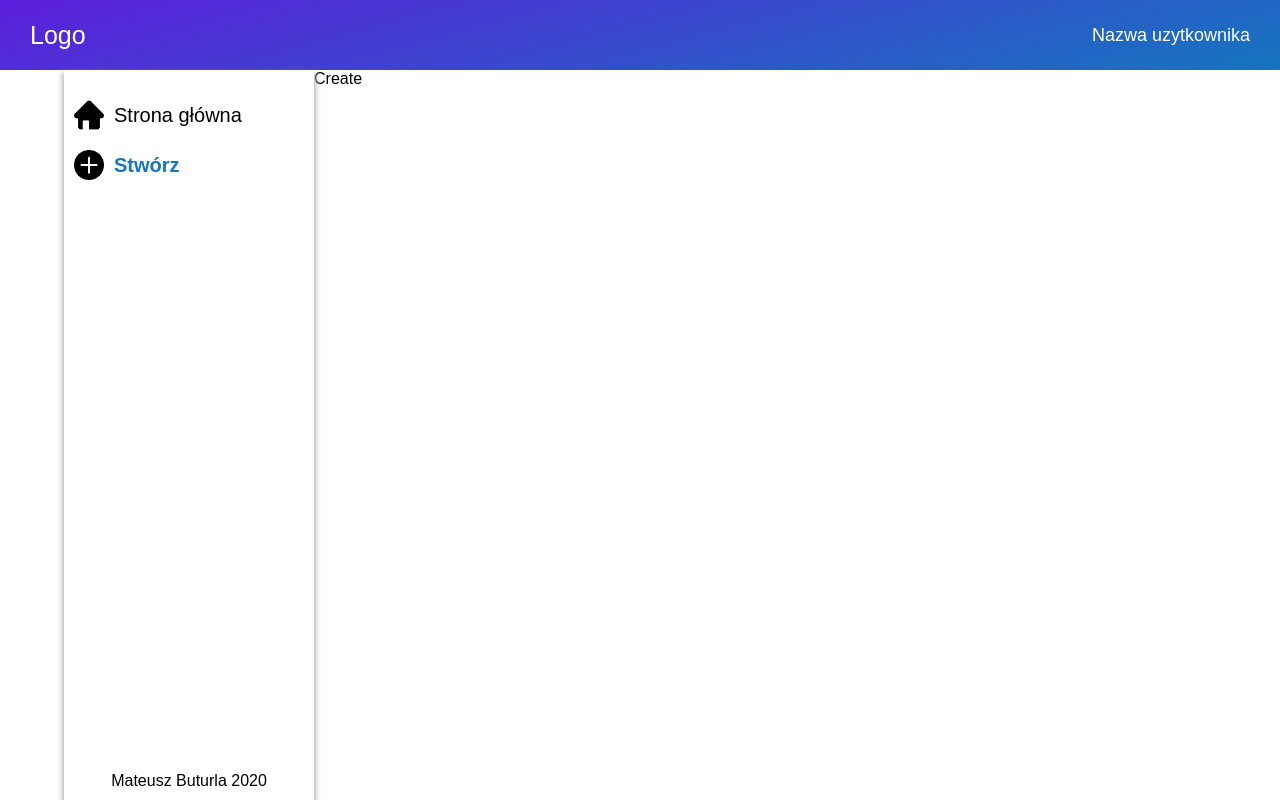
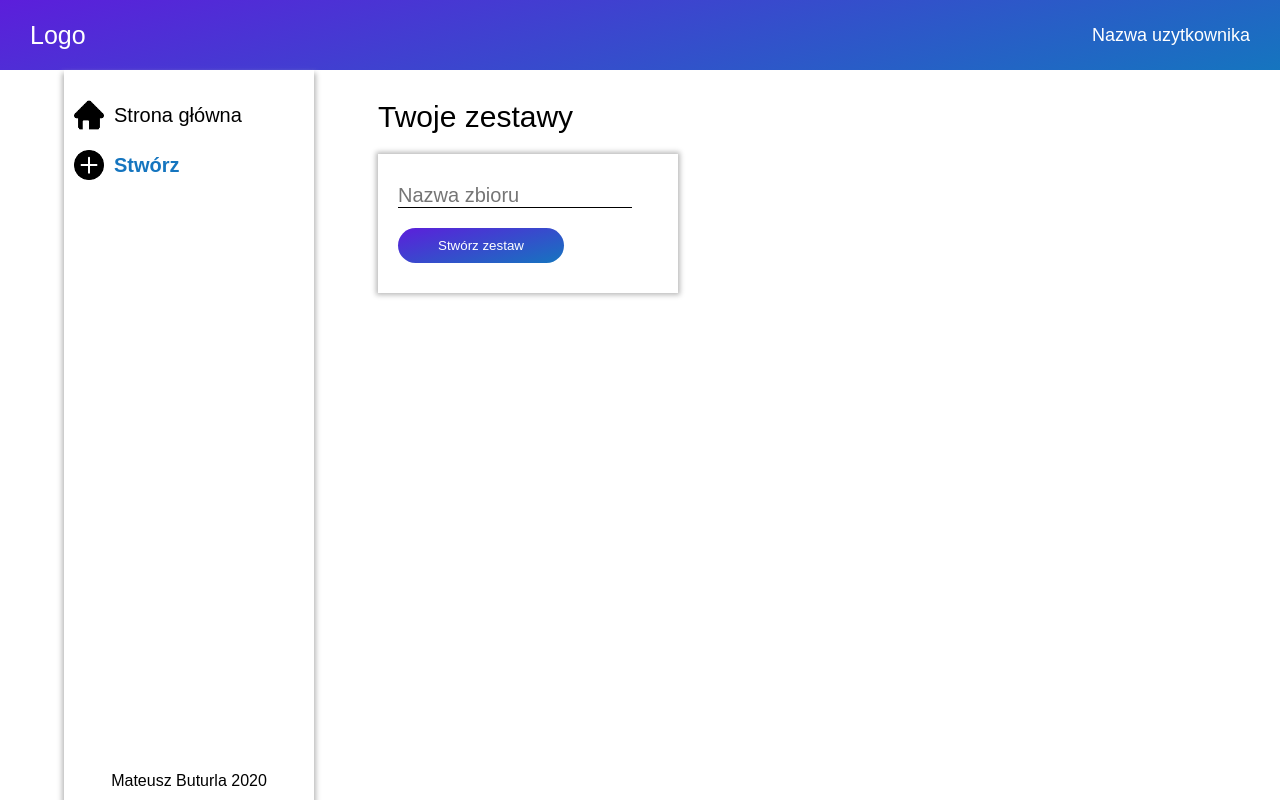
Before and after one commit to mateuszbuturla/flashcard, a React (Create React App) app in the folder client/: page /dashboard/createkit in a window 1280 px wide. Built offline with nearby package versions, Linux system fonts and the light colour scheme.

Commit message:
create kit form create

```diff
--- a/client/src/view/Dashboard/Dashboard.js
+++ b/client/src/view/Dashboard/Dashboard.js
@@ -4,6 +4,7 @@ import { NavLink, Switch, Route } from 'react-router-dom';
 
 import DashboardNav from '../../components/DashboardNav/DashboardNav';
 import DashboardMain from '../DashboardMain/DashboardMain';
+import DashboardCreateKit from '../DashboardCreateKit/DashboardCreateKit';
 
 import './dashboard.sass';
 
@@ -41,11 +42,11 @@ class Dashboard extends React.Component {
                                 <NavLink to="/dashboard" className="aside-nav__link" activeClassName="aside-nav__link--active" exact>
                                     <img src={HomeIcon} alt="Home" className="aside-nav__link-icon" />
                                     Strona główna
-                            </NavLink>
+                                </NavLink>
                                 <NavLink to="/dashboard/createkit" className="aside-nav__link" activeClassName="aside-nav__link--active" exact>
                                     <img src={PlusIcon} alt="Home" className="aside-nav__link-icon" />
                                     Stwórz
-                            </NavLink>
+                                </NavLink>
                             </div>
                             <p className="aside-nav__footer">Mateusz Buturla 2020</p>
                         </div>
@@ -55,7 +56,7 @@ class Dashboard extends React.Component {
                     <div className="dashboard__main">
                         <Switch>
                             <Route path='/dashboard' component={DashboardMain} exact />
-                            <Route path='/dashboard/createkit' component={() => <p>Create</p>} exact />
+                            <Route path='/dashboard/createkit' component={DashboardCreateKit} exact />
                         </Switch>
                     </div>
                     {/* <button onClick={this.logout.bind(this)}>Wyloguj</button> */}
--- /dev/null
+++ b/client/src/view/DashboardCreateKit/DashboardCreateKit.js
@@ -0,0 +1,34 @@
+import React from 'react';
+
+import './dashboardCreateKit.sass';
+
+class DashboardCreateKit extends React.Component {
+
+    state = {
+        name: ''
+    }
+
+    handleInputChange(e) {
+        this.setState({ [e.target.id]: e.target.value });
+    }
+
+    submitCreateKitForm(e) {
+        e.preventDefault();
+    }
+
+    render() {
+        const { name } = this.state;
+
+        return (
+            <div className="dashboard-create-kit">
+                <h2 className="dashboard-create-kit__header">Twoje zestawy</h2>
+                <form onSubmit={this.submitCreateKitForm.bind(this)} className="dashboard-create-kit__form">
+                    <input type="text" value={name} onChange={this.handleInputChange.bind(this)} className="dashboard-create-kit__input" placeholder="Nazwa zbioru" id="name" />
+                    <input type="submit" value="Stwórz zestaw" className="dashboard-create-kit__submit" />
+                </form>
+            </div>
+        );
+    }
+}
+
+export default DashboardCreateKit;
--- /dev/null
+++ b/client/src/view/DashboardCreateKit/dashboardCreateKit.sass
@@ -0,0 +1,33 @@
+@import '../../mixins'
+
+.dashboard-create-kit
+    width: 100%
+    margin: 0 auto
+    padding: 30px 5vw 0px 5vw
+    box-sizing: border-box
+    .dashboard-create-kit__header
+        font-size: 30px
+        font-weight: lighter
+    .dashboard-create-kit__form
+        margin-top: 20px
+        width: 90%
+        max-width: 300px
+        box-shadow: 0px 0px 5px 2px #bababa
+        padding: 30px 20px
+        box-sizing: border-box
+        .dashboard-create-kit__input
+            border: 0
+            border-bottom: 1px solid #000000
+            font-size: 20px
+            width: 90%
+        .dashboard-create-kit__submit
+            margin-top: 20px
+            padding: 10px 40px
+            border: 0
+            border-radius: 100px
+            color: #fff
+            cursor: pointer
+            @include backgroundGradient
+            &:focus,
+            &:active
+                outline: 0
```
